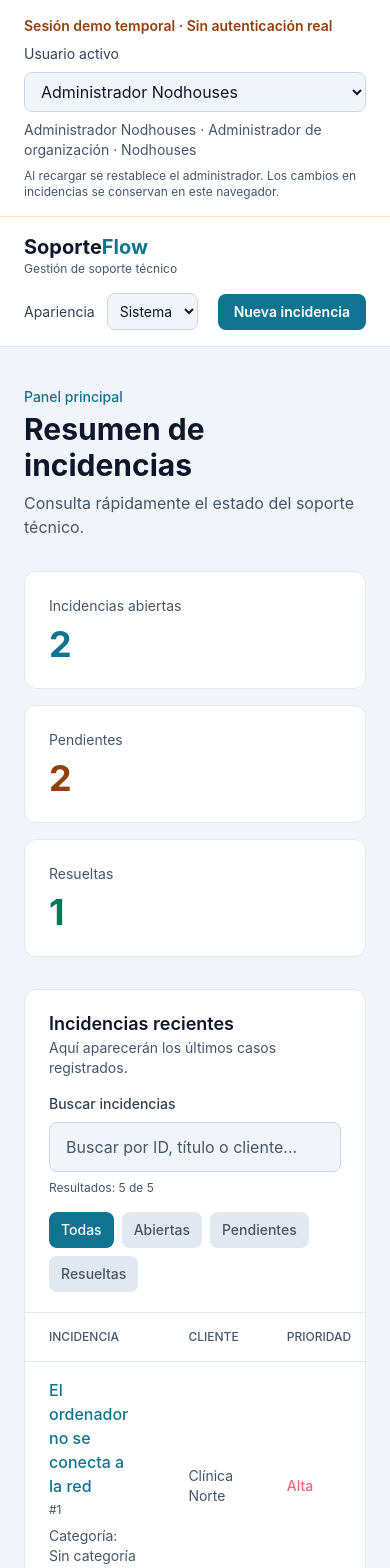
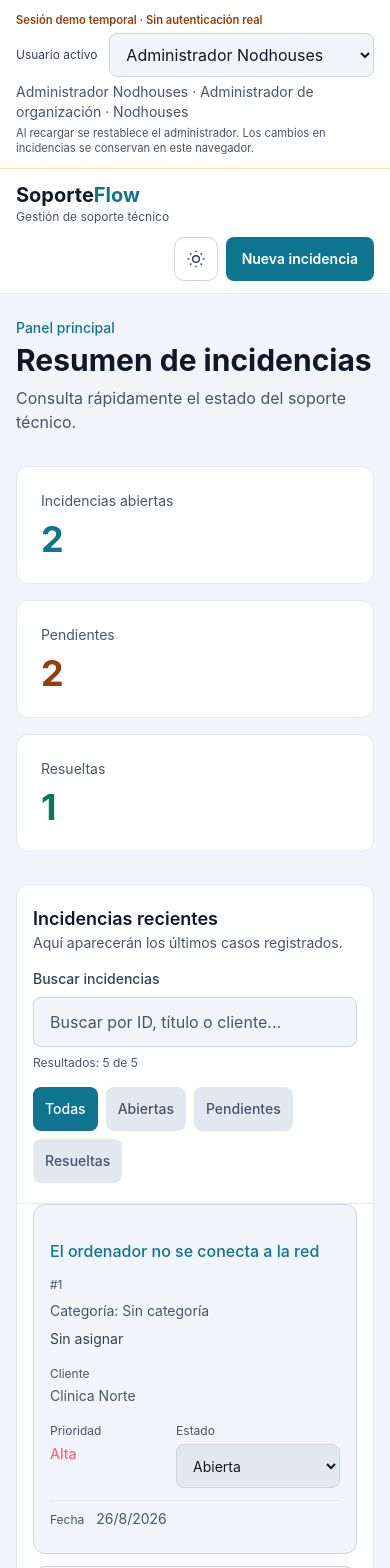
Before and after one commit to IThech/soporteflow, a SvelteKit app: page /app in a window 390 px wide. Shown: the top 1568 px of the page. Built offline with nearby package versions, Linux system fonts and the light colour scheme.

Commit message:
refactor: improve app ux and responsive layout

```diff
--- a/src/lib/components/DemoSessionSelector.svelte
+++ b/src/lib/components/DemoSessionSelector.svelte
@@ -14,9 +14,9 @@
 
 <section
 	aria-label="Sesión de demostración"
-	class="border-b border-amber-500/30 bg-slate-900 px-6 py-4"
+	class="demo-session border-b border-amber-500/30 bg-slate-900 px-6 py-4"
 >
-	<div class="mx-auto max-w-7xl space-y-2">
+	<div class="demo-session-inner mx-auto max-w-7xl">
 		<p class="text-sm font-semibold text-amber-300">
 			Sesión demo temporal · Sin autenticación real
 		</p>
--- a/src/lib/components/ReassignmentReasons.svelte
+++ b/src/lib/components/ReassignmentReasons.svelte
@@ -74,7 +74,7 @@
 							rows="2"
 							class="w-full rounded-lg border border-slate-700 bg-slate-950 p-3"></textarea>
 					</div>
-					<div class="flex gap-3">
+					<div class="flex flex-wrap gap-3">
 						<button
 							type="submit"
 							class="rounded-lg bg-cyan-500 px-4 py-2 text-sm font-semibold text-slate-950"
--- a/src/lib/components/ThemeSelector.svelte
+++ b/src/lib/components/ThemeSelector.svelte
@@ -1,9 +1,18 @@
 <script lang="ts">
 	import { onMount } from 'svelte';
-	import { parseTheme, readTheme, saveTheme, resolveTheme, type ThemePreference } from '$lib/theme';
+	import { readTheme, saveTheme, resolveTheme, type ThemePreference } from '$lib/theme';
 	let preference = $state<ThemePreference>('system');
 	let ready = $state(false);
 	let error = $state('');
+	let open = $state(false);
+	let panel: HTMLDetailsElement;
+	let trigger: HTMLElement;
+	const choices = [
+		{ value: 'light', label: 'Claro' },
+		{ value: 'dark', label: 'Oscuro' },
+		{ value: 'system', label: 'Sistema' }
+	] as const;
+	const selectedLabel = $derived(choices.find((choice) => choice.value === preference)?.label);
 	let apply = () => {};
 	onMount(() => {
 		const media = window.matchMedia('(prefers-color-scheme: dark)');
@@ -23,29 +32,64 @@
 			delete document.documentElement.dataset.appTheme;
 		};
 	});
-	function change(event: Event) {
-		preference = parseTheme((event.currentTarget as HTMLSelectElement).value);
+	function change(value: ThemePreference) {
+		preference = value;
+		open = false;
+		trigger?.focus();
 		apply();
 		try {
 			error = saveTheme(window.localStorage, preference) ? '' : 'No se pudo guardar la apariencia.';
 		} catch {
 			error = 'No se pudo guardar la apariencia.';
 		}
+		if (error) open = true;
 	}
 </script>
 
-<div class="text-sm">
-	<label for="app-theme" class="mr-2 text-slate-300">Apariencia</label>
-	<select
-		id="app-theme"
-		value={preference}
-		disabled={!ready}
-		onchange={change}
-		class="rounded-lg border border-slate-700 bg-slate-950 px-2 py-2 text-white"
+<svelte:window
+	onkeydown={(event) => {
+		if (event.key === 'Escape' && open) {
+			open = false;
+			trigger?.focus();
+		}
+	}}
+	onclick={(event) => {
+		if (open && event.target instanceof Node && !panel?.contains(event.target)) open = false;
+	}}
+/>
+<details class="appearance-control" bind:this={panel} bind:open>
+	<summary
+		bind:this={trigger}
+		aria-label={`Apariencia: ${selectedLabel}`}
+		title={`Apariencia: ${selectedLabel}`}
 	>
-		<option value="light">Claro</option><option value="dark">Oscuro</option><option value="system"
-			>Sistema</option
+		<svg
+			width="20"
+			height="20"
+			viewBox="0 0 24 24"
+			fill="none"
+			stroke="currentColor"
+			stroke-width="1.7"
+			aria-hidden="true"
+			><circle cx="12" cy="12" r="4" /><path
+				d="M12 2v2m0 16v2M2 12h2m16 0h2M5 5l1.5 1.5m11 11L19 19M5 19l1.5-1.5m11-11L19 5"
+			/></svg
 		>
-	</select>
-	{#if error}<p role="status" class="mt-1 text-xs text-red-300">{error}</p>{/if}
-</div>
+	</summary>
+	<div class="appearance-menu" role="group" aria-label="Apariencia">
+		<p class="mb-2 text-xs font-semibold text-slate-400">Apariencia</p>
+		{#each choices as choice (choice.value)}
+			<button
+				type="button"
+				disabled={!ready}
+				aria-pressed={preference === choice.value}
+				onclick={() => change(choice.value)}
+			>
+				<span>{choice.label}</span><span aria-hidden="true"
+					>{preference === choice.value ? '✓' : ''}</span
+				>
+			</button>
+		{/each}
+		{#if error}<p role="status" class="mt-2 text-xs text-red-300">{error}</p>{/if}
+	</div>
+</details>
--- a/src/routes/app/+page.svelte
+++ b/src/routes/app/+page.svelte
@@ -404,13 +404,14 @@
 			return;
 
 		const confirmed = window.confirm(
-			`¿Seguro que quieres eliminar la incidencia "${incident.title}"?`
+			`¿Eliminar permanentemente la incidencia #${incident.id}: "${incident.title}"? Esta acción no se puede deshacer.`
 		);
 
 		if (!confirmed) return;
 
 		incidentList = incidentList.filter((item) => item.id !== id);
 		saveIncidents();
+		if (!incidentLoadError) editingIncident = null;
 	}
 
 	function createIncident(event: SubmitEvent) {
@@ -674,13 +675,14 @@
 
 <div class="support-app min-h-screen bg-slate-950 text-white">
 	<DemoSessionSelector user={activeUser} onchange={changeDemoUser} />
-	<header class="border-b border-slate-800 bg-slate-900">
+	<header class="app-header border-b border-slate-800 bg-slate-900">
 		<div class="mx-auto flex max-w-7xl flex-wrap items-center justify-between gap-4 px-6 py-4">
 			<div>
 				<p class="text-xl font-bold">Soporte<span class="text-cyan-400">Flow</span></p>
 				<p class="text-xs text-slate-400">Gestión de soporte técnico</p>
 			</div>
 
+			<div class="header-actions">
 				<ThemeSelector />
 				{#if canCreate && !incidentLoadError}
 					<button
@@ -692,9 +694,10 @@
 					</button>
 				{/if}
 			</div>
+		</div>
 	</header>
 
-	<main class="mx-auto max-w-7xl px-6 py-10">
+	<main class="app-main mx-auto max-w-7xl px-6 py-10">
 		{#if !reasonsReady && reasonError && activeUser.role !== 'client'}<p
 				role="alert"
 				class="mb-4 text-sm text-red-300"
@@ -711,7 +714,7 @@
 			<p class="mt-2 text-slate-400">Consulta rápidamente el estado del soporte técnico.</p>
 		</section>
 
-		<section class="mt-8 grid gap-4 sm:grid-cols-2 lg:grid-cols-3">
+		<section class="mt-8 grid gap-4 sm:grid-cols-2 md:grid-cols-3">
 			{#each summary as item (item.label)}
 				<article class="rounded-xl border border-slate-800 bg-slate-900 p-6">
 					<p class="text-sm text-slate-400">{item.label}</p>
@@ -788,21 +791,23 @@
 			</div>
 
 			<div class="overflow-x-auto">
-				<table class="w-full text-left">
+				<table aria-label="Incidencias" class="incident-list w-full text-left">
 					<thead class="text-xs text-slate-500 uppercase">
 						<tr class="border-b border-slate-800">
-							<th class="px-6 py-4 font-medium">Incidencia</th>
-							<th class="px-6 py-4 font-medium">Cliente</th>
-							<th class="px-6 py-4 font-medium">Prioridad</th>
-							<th class="px-6 py-4 font-medium">Estado</th>
-							<th class="px-6 py-4 font-medium">Fecha</th>
+							<th scope="col" class="px-6 py-4 font-medium">Incidencia</th>
+							<th scope="col" class="px-6 py-4 font-medium">Cliente</th>
+							<th scope="col" class="px-6 py-4 font-medium">Prioridad</th>
+							<th scope="col" class="px-6 py-4 font-medium">Estado</th>
+							<th scope="col" class="px-6 py-4 font-medium">Fecha</th>
 						</tr>
 					</thead>
 
 					<tbody>
 						{#each filteredIncidents as incident (incident.id)}
-							<tr class="border-b border-slate-800/70 last:border-0 hover:bg-slate-800/30">
-								<td class="px-6 py-4">
+							<tr
+								class="incident-row border-b border-slate-800/70 last:border-0 hover:bg-slate-800/30"
+							>
+								<td class="incident-title px-6 py-4">
 									{#if canEdit}
 										<button
 											type="button"
@@ -836,14 +841,20 @@
 								</td>
 
 								<td class="px-6 py-4 text-sm text-slate-400">
-									{incident.client}
+									<span class="mobile-field-label" aria-hidden="true">Cliente</span
+									>{incident.client}
 								</td>
 
-								<td class={`px-6 py-4 text-sm font-medium ${priorityClasses[incident.priority]}`}>
-									{priorityLabels[incident.priority]}
+								<td
+									role="cell"
+									class={`px-6 py-4 text-sm font-medium ${priorityClasses[incident.priority]}`}
+								>
+									<span class="mobile-field-label" aria-hidden="true">Prioridad</span
+									>{priorityLabels[incident.priority]}
 								</td>
 
-								<td class="px-6 py-4">
+								<td class="incident-state px-6 py-4"
+									><span class="mobile-field-label" aria-hidden="true">Estado</span>
 									{#if canEdit}
 										<select
 											value={incident.status}
@@ -859,19 +870,10 @@
 											>{statusFilters.find((filter) => filter.value === incident.status)
 												?.label}</span
 										>{/if}
-
-									{#if canDelete}
-										<button
-											type="button"
-											onclick={() => deleteIncident(incident.id)}
-											class="mt-2 block text-xs font-medium text-red-400 transition hover:text-red-300"
-										>
-											Eliminar
-										</button>
-									{/if}
 								</td>
 
-								<td class="px-6 py-4 text-sm text-slate-500">
+								<td class="incident-date px-6 py-4 text-sm text-slate-500"
+									><span class="mobile-field-label" aria-hidden="true">Fecha</span>
 									{new Date(incident.createdAt).toLocaleDateString('es-ES')}
 								</td>
 							</tr>
@@ -1338,6 +1340,21 @@
 				categories={categoryList}
 				teams={demoSupportTeams}
 			/>
+			{#if managedIncident && canDelete && canActOnIncident(activeUser, managedIncident, 'incidents:delete')}
+				<section aria-labelledby="danger-title" class="mt-8 border-t border-slate-700 pt-5">
+					<h3 id="danger-title" class="text-sm font-semibold text-red-300">Zona de peligro</h3>
+					<p class="mt-2 text-sm text-slate-400">
+						Eliminar la incidencia es permanente y no se puede deshacer.
+					</p>
+					<button
+						type="button"
+						disabled={!!incidentLoadError}
+						onclick={() => deleteIncident(managedIncident.id)}
+						class="mt-3 rounded-lg border border-red-400 px-4 py-2 text-sm font-medium text-red-300"
+						>Eliminar incidencia</button
+					>
+				</section>
+			{/if}
 		</dialog>
 	{/if}
 </div>
--- a/src/routes/app/theme.css
+++ b/src/routes/app/theme.css
@@ -55,3 +55,229 @@ html[data-app-theme='light'] .support-app .bg-cyan-500:hover {
 .support-app dialog::backdrop {
 	background: rgb(2 6 23 / 75%);
 }
+
+/* Shared interaction and layout polish, scoped to the internal application. */
+.support-app {
+	overflow-wrap: anywhere;
+}
+.support-app :is(button, summary) {
+	touch-action: manipulation;
+}
+.support-app button:not(:disabled),
+.support-app summary {
+	cursor: pointer;
+}
+.support-app :is(button, input, select, summary) {
+	min-height: 2.75rem;
+}
+.support-app :is(input, select, textarea) {
+	max-width: 100%;
+}
+.support-app :is(p, dd, li, h3) {
+	min-width: 0;
+}
+.support-app summary:focus-visible {
+	outline: 2px solid #0891b2;
+	outline-offset: 3px;
+}
+.support-app dialog {
+	overscroll-behavior: contain;
+	scrollbar-gutter: stable;
+}
+.support-app dialog .flex.justify-end {
+	flex-wrap: wrap;
+}
+.support-app table {
+	width: 100%;
+}
+.support-app th {
+	font-size: 0.7rem;
+	letter-spacing: 0.06em;
+}
+.support-app td {
+	vertical-align: top;
+}
+.support-app .header-actions {
+	display: flex;
+	align-items: center;
+	gap: 0.75rem;
+	margin-left: auto;
+}
+.support-app .appearance-control {
+	position: relative;
+	flex: none;
+}
+.support-app .appearance-control summary {
+	display: grid;
+	place-items: center;
+	width: 2.75rem;
+	border: 1px solid var(--color-slate-700);
+	border-radius: 0.65rem;
+	color: var(--color-slate-300);
+	list-style: none;
+}
+.support-app .appearance-control summary::-webkit-details-marker {
+	display: none;
+}
+.support-app .appearance-control summary:hover {
+	background: var(--color-slate-800);
+}
+.support-app .appearance-menu {
+	position: absolute;
+	z-index: 30;
+	right: 0;
+	top: calc(100% + 0.5rem);
+	width: 11rem;
+	padding: 0.75rem;
+	border: 1px solid var(--color-slate-700);
+	border-radius: 0.75rem;
+	background: var(--color-slate-900);
+	box-shadow: 0 12px 30px rgb(2 6 23 / 20%);
+}
+.support-app .appearance-menu button {
+	display: flex;
+	justify-content: space-between;
+	align-items: center;
+	width: 100%;
+	padding: 0.5rem 0.65rem;
+	border-radius: 0.4rem;
+	font-size: 0.875rem;
+}
+.support-app .appearance-menu button:hover {
+	background: var(--color-slate-800);
+}
+.support-app .appearance-menu button[aria-pressed='true'] {
+	color: var(--color-cyan-300);
+	background: var(--color-slate-950);
+	font-weight: 600;
+}
+.support-app .demo-session-inner {
+	display: grid;
+	grid-template-columns: auto minmax(12rem, 20rem) 1fr;
+	align-items: center;
+	gap: 0.3rem 1rem;
+}
+.support-app .demo-session-inner > p:first-child {
+	grid-column: 1 / -1;
+	font-size: 0.7rem;
+}
+.support-app .demo-session-inner > p:last-child {
+	grid-column: 1 / -1;
+	font-size: 0.7rem;
+}
+.support-app .demo-session-inner select {
+	width: 100%;
+}
+.support-app .demo-session-inner label {
+	font-size: 0.75rem;
+}
+@media (max-width: 767px) {
+	.support-app .demo-session {
+		padding: 0.75rem 1rem;
+	}
+	.support-app .demo-session-inner {
+		grid-template-columns: auto minmax(0, 1fr);
+		gap: 0.3rem 0.75rem;
+	}
+	.support-app .demo-session-inner > p {
+		grid-column: 1 / -1;
+	}
+	.support-app .app-header > div {
+		padding: 0.75rem 1rem;
+		gap: 0.75rem;
+	}
+	.support-app .app-main {
+		padding: 1.5rem 1rem;
+	}
+	.support-app .app-main > section.p-6 {
+		padding: 1rem;
+	}
+	.support-app .app-main > section > .px-6 {
+		padding-left: 1rem;
+		padding-right: 1rem;
+	}
+	.support-app dialog {
+		padding: 1rem;
+	}
+	.support-app table :is(th, td) {
+		padding: 0.75rem;
+	}
+	.support-app .header-actions {
+		gap: 0.5rem;
+	}
+}
+@media (max-width: 420px) {
+	.support-app .app-header > div > div:first-child {
+		flex: 1 1 100%;
+	}
+	.support-app .header-actions {
+		width: 100%;
+		justify-content: flex-end;
+	}
+}
+
+.support-app .mobile-field-label {
+	display: none;
+}
+.support-app .incident-date {
+	white-space: nowrap;
+}
+@media (max-width: 639px) {
+	.support-app .incident-list {
+		display: block;
+		padding: 0 1rem 1rem;
+	}
+	.support-app .incident-list thead {
+		position: absolute;
+		width: 1px;
+		height: 1px;
+		overflow: hidden;
+		clip-path: inset(50%);
+		white-space: nowrap;
+	}
+	.support-app .incident-list tbody {
+		display: grid;
+		gap: 0.75rem;
+	}
+	.support-app .incident-list .incident-row {
+		display: grid;
+		grid-template-columns: minmax(0, 1fr) minmax(0, 1.3fr);
+		border: 1px solid var(--color-slate-700);
+		border-radius: 0.75rem;
+		padding: 1rem;
+		background: var(--color-slate-950);
+	}
+	.support-app .incident-list .incident-row > td {
+		display: block;
+		min-width: 0;
+		padding: 0.5rem 0;
+	}
+	.support-app .incident-list .incident-title {
+		grid-column: 1 / -1;
+		padding-top: 0;
+	}
+	.support-app .incident-list .incident-row > td:nth-child(2) {
+		grid-column: 1 / -1;
+	}
+	.support-app .mobile-field-label {
+		display: block;
+		margin-bottom: 0.25rem;
+		color: var(--color-slate-400);
+		font-size: 0.75rem;
+		font-weight: 400;
+	}
+	.support-app .incident-list .incident-date {
+		grid-column: 1 / -1;
+		padding-bottom: 0;
+		margin-top: 0.25rem;
+		border-top: 1px solid var(--color-slate-800);
+	}
+	.support-app .incident-date .mobile-field-label {
+		display: inline;
+		margin-right: 0.5rem;
+	}
+	.support-app .incident-state select {
+		width: 100%;
+		border-radius: 0.5rem;
+	}
+}
```
Also changed, not shown: 2 other files (tests, documents, lock files or other folders). Lines whose indentation alone changed are shown as unchanged.
